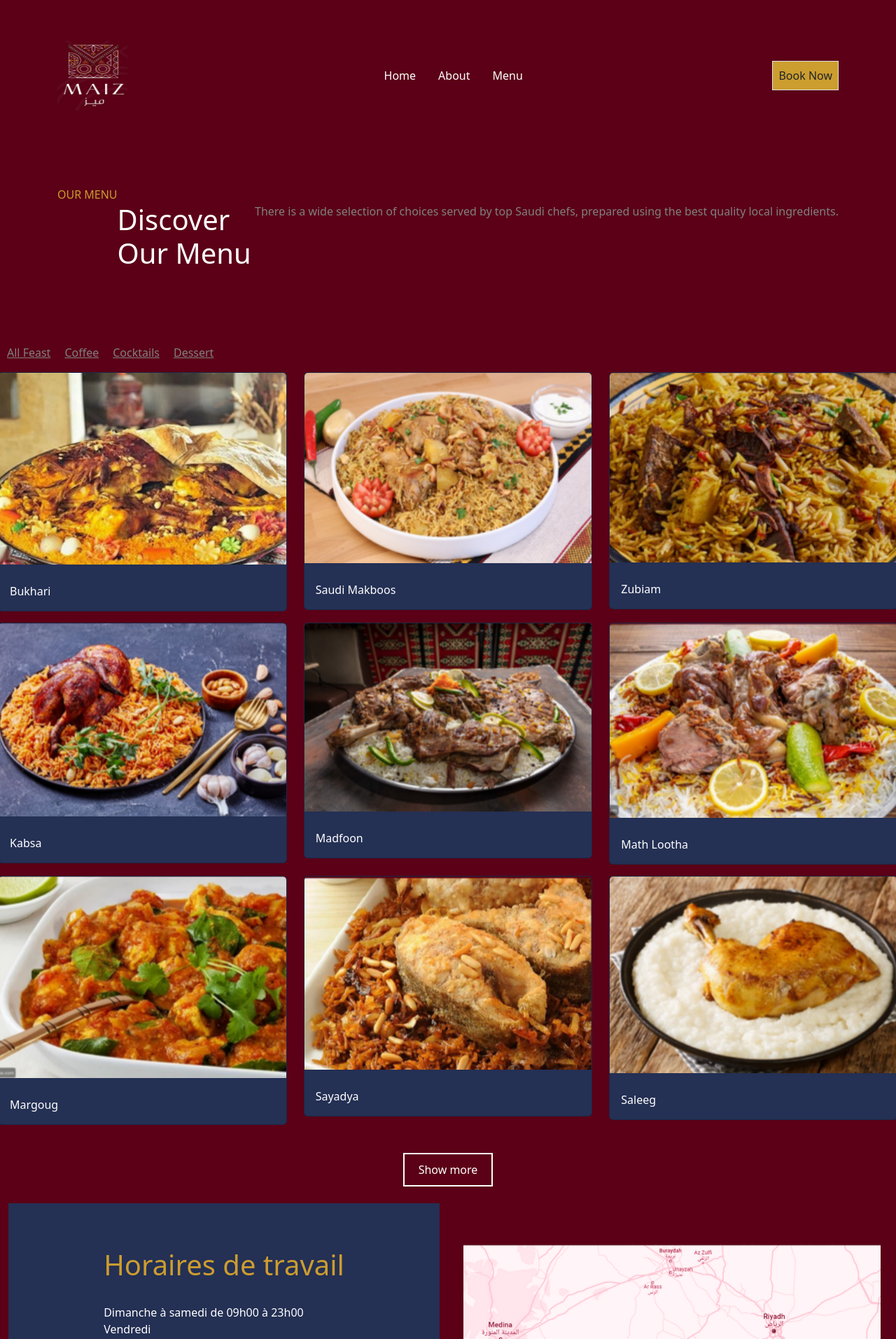
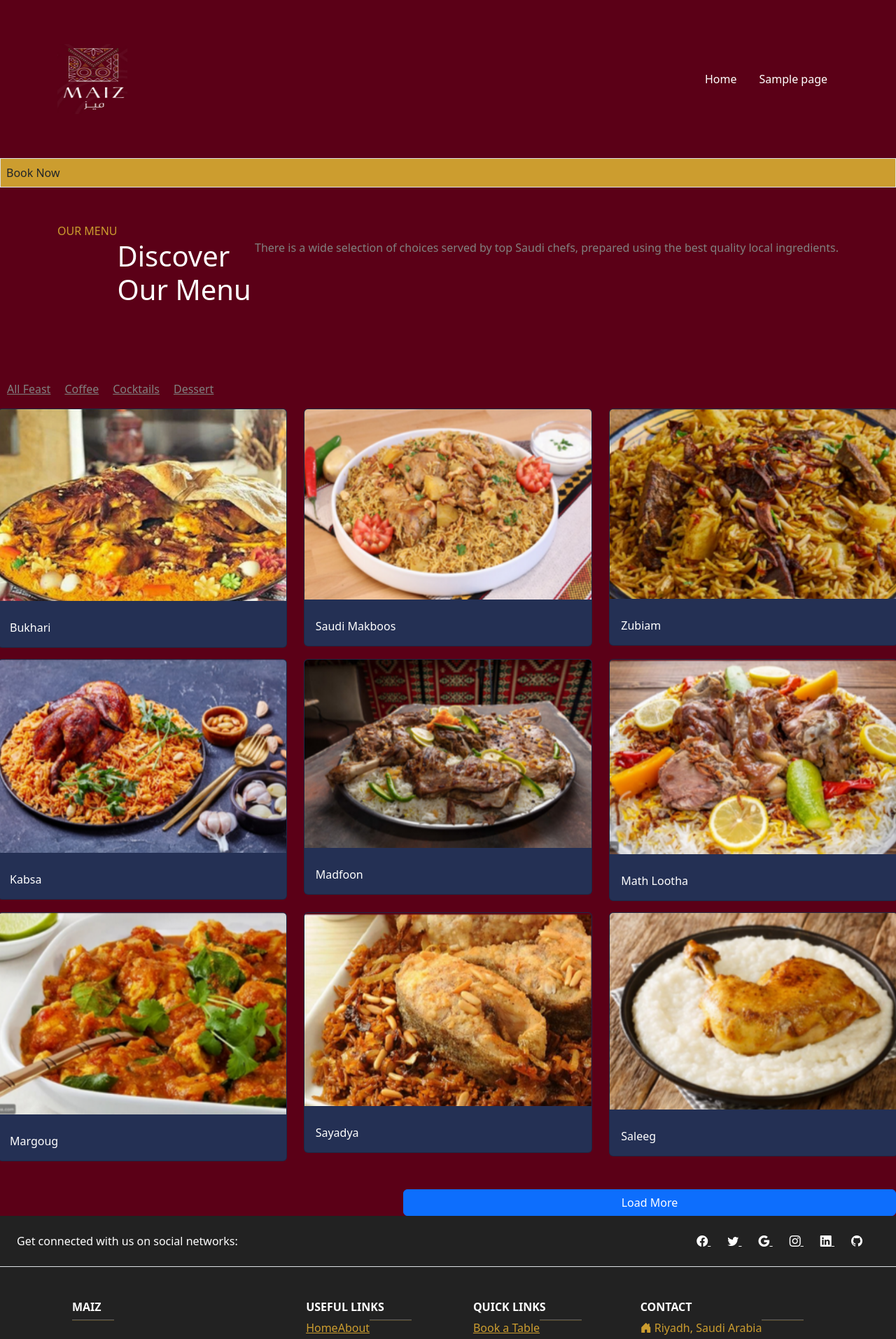
Before and after one commit to mabroukatriki/Restaurant-Wordpress, a WordPress theme: template menu.php in a window 1280 px wide. Shown: the top 1914 px of the page at 70% size. Run offline with PHP 8.4 and a stand-in for WordPress, Linux system fonts and the light colour scheme; the site name, menu and one post (Sample post) are stand-ins, and other content is empty; some libraries are stand-ins or nearby versions.

Commit message:
Theme child

```diff
--- a/footer.php
+++ b/footer.php
@@ -9,15 +9,17 @@
             </div>
         </div>
 
-
         <div class="text-center">
-                <nav class="nav justify-content-center">
-                    <a href="<?php echo get_permalink(get_page_by_path('index')); ?>" class="nav-link" style="color: #5B0017;">Home</a>
-                    <a href="<?php echo get_permalink(get_page_by_path('about')); ?>" class="nav-link" style="color: #5B0017;">About</a>
-                    <a href="<?php echo get_permalink(get_page_by_path('menu')); ?>" class="nav-link" style="color: #5B0017;">Menu</a>
-                </nav>
+            <?php
+            wp_nav_menu( array(
+                'theme_location' => 'footer', // Emplacement du menu
+                'menu_class'     => 'nav justify-content-center', // Classe CSS pour le menu
+                'fallback_cb'    => false, // Désactiver la fonction de rappel par défaut
+                'container'      => false, // Supprimer le conteneur autour du menu
+                'items_wrap'     => '<nav id="%1$s" class="%2$s">%3$s</nav>', // Personnaliser la structure du menu
+            ) );
+            ?>
         </div>
-
 
         <hr class="border-white long-hr">
         <div class="d-flex justify-content-between align-items-center">
@@ -29,14 +31,8 @@
                 <a href="#" class="me-3"><i class="bi bi-linkedin text-gray"></i></a>
             </div>
         </div>
-
-
-            </div>
-            </div>
     </div>
 </footer>
-            <script src="<?php echo get_template_directory_uri();?>/js/bootstrap.bundle.min.js"></script>
-
+<script src="<?php echo get_template_directory_uri(); ?>/js/bootstrap.bundle.min.js"></script>
 </body>
-
 </html>
--- /dev/null
+++ b/functions.php
@@ -0,0 +1,41 @@
+<?php
+// Exit if accessed directly
+if (!defined('ABSPATH')) {
+    exit;
+}
+
+// BEGIN ENQUEUE PARENT ACTION
+// AUTO GENERATED - Do not modify or remove comment markers above or below:
+
+if (!function_exists('chld_thm_cfg_locale_css')) {
+    function chld_thm_cfg_locale_css($uri)
+    {
+        if (empty($uri) && is_rtl() && file_exists(get_template_directory() . '/rtl.css')) {
+            $uri = get_template_directory_uri() . '/rtl.css';
+        }
+        return $uri;
+    }
+}
+add_filter('locale_stylesheet_uri', 'chld_thm_cfg_locale_css');
+
+if (!function_exists('chld_thm_cfg_parent_css')) {
+    function chld_thm_cfg_parent_css()
+    {
+        wp_enqueue_style('chld_thm_cfg_parent', trailingslashit(get_template_directory_uri()) . 'style.css', array('animate', 'owl-carousel'));
+    }
+}
+add_action('wp_enqueue_scripts', 'chld_thm_cfg_parent_css', 10);
+
+// END ENQUEUE PARENT ACTION
+
+// BEGIN ENQUEUE CHILD ACTION
+
+if (!function_exists('chld_thm_cfg_child_css')) {
+    function chld_thm_cfg_child_css()
+    {
+        wp_enqueue_style('chld_thm_cfg_child', get_stylesheet_directory_uri() . 'style.css');
+    }
+}
+add_action('wp_enqueue_scripts', 'chld_thm_cfg_child_css', 20);
+
+// END ENQUEUE CHILD ACTION
--- a/menu.php
+++ b/menu.php
@@ -4,7 +4,7 @@ Template Name: Menu Template
 */
 ?>
 <!DOCTYPE html>
-
+<!DOCTYPE html>
 <html lang="en">
 <head>
     <meta charset="UTF-8">
@@ -19,14 +19,25 @@ Template Name: Menu Template
 <!-- Header -->
 <nav class="navbar navbar-expand-lg navbar-light d-flex justify-content-center">
     <div class="container">
-            <img src="<?php echo get_template_directory_uri(); ?>/image/logo1.png" alt="Logo Maiz" width="100" height="100">
+        <a href="<?php echo esc_url(home_url('/')); ?>" class="navbar-brand">
+            <img src="<?php echo get_stylesheet_directory_uri(); ?>/image/logo1.png" alt="Logo Maiz" width="100" height="100">
+        </a>
         <div class="text-center">
-                <nav class="nav justify-content-center">
-                    <a href="<?php echo get_permalink(get_page_by_path('index')); ?>" class="nav-link" style="color: white;">Home</a>
-                    <a href="<?php echo get_permalink(get_page_by_path('about')); ?>" class="nav-link" style="color: white;">About</a>
-                    <a href="<?php echo get_permalink(get_page_by_path('menu')); ?>" class="nav-link" style="color: white;">Menu</a>
+            <?php
+            wp_nav_menu( array(
+                'theme_location' => 'primary', // Emplacement du menu
+                'menu_class'     => 'nav justify-content-center', // Classe CSS pour le menu
+                'fallback_cb'    => false, // Désactiver la fonction de rappel par défaut
+                'container'      => false, // Supprimer le conteneur autour du menu
+                'echo'           => true, // Afficher le menu
+            ) );
+            ?>
+        </div>
+    </div>
 </nav>
-            </div>
+
+
+
 
             <div class="text-md-right">
                 <div class="p-2 border" style="background-color: #CC9D2F;">
@@ -37,6 +48,8 @@ Template Name: Menu Template
     </nav>
 
     <!-- Menu Section -->
+
+
     <div class="container">
         <p style="color: #CC9D2F; display: inline-block; float: left;">OUR MENU</p><br>
         <h1 style="color: #ffffff; display: inline-block;">Discover<br> Our Menu</h1>
@@ -58,16 +71,17 @@ Template Name: Menu Template
       <div class="row">
         <div class="col-md-4">
           <div class="card mb-3">
-            <img src="<?php echo get_template_directory_uri(); ?>/image/bukhari.png" class="card-img-top" alt="...">
+            <img src="<?php echo get_stylesheet_directory_uri(); ?>/image/bukhari.png" class="card-img-top" alt="...">
             <div class="card-body">
               <p class="card-text">Bukhari</p>
             </div>
           </div>
         </div>
 
+
         <div class="col-md-4">
           <div class="card mb-3">
-            <img src="<?php echo get_template_directory_uri(); ?>/image/SaudiMakboss.png" class="card-img-top" alt="...">
+            <img src="<?php echo get_stylesheet_directory_uri(); ?>/image/SaudiMakboss.png" class="card-img-top" alt="...">
             <div class="card-body">
               <p class="card-text">Saudi Makboos</p>
             </div>
@@ -76,7 +90,7 @@ Template Name: Menu Template
 
         <div class="col-md-4">
           <div class="card mb-3">
-            <img src="<?php echo get_template_directory_uri(); ?>/image/Zubiam.png" class="card-img-top" alt="...">
+            <img src="<?php echo get_stylesheet_directory_uri(); ?>/image/Zubiam.png" class="card-img-top" alt="...">
             <div class="card-body">
               <p class="card-text">Zubiam</p>
             </div>
@@ -87,7 +101,7 @@ Template Name: Menu Template
       <div class="row">
         <div class="col-md-4">
           <div class="card mb-3">
-            <img src="<?php echo get_template_directory_uri(); ?>/image/Kabsa.png" class="card-img-top" alt="...">
+            <img src="<?php echo get_stylesheet_directory_uri(); ?>/image/Kabsa.png" class="card-img-top" alt="...">
             <div class="card-body">
               <p class="card-text">Kabsa</p>
             </div>
@@ -96,7 +110,7 @@ Template Name: Menu Template
 
         <div class="col-md-4">
           <div class="card mb-3">
-            <img src="<?php echo get_template_directory_uri(); ?>/image/Madfoon.png" class="card-img-top" alt="...">
+            <img src="<?php echo get_stylesheet_directory_uri(); ?>/image/Madfoon.png" class="card-img-top" alt="...">
             <div class="card-body">
               <p class="card-text">Madfoon</p>
             </div>
@@ -105,7 +119,7 @@ Template Name: Menu Template
 
         <div class="col-md-4">
           <div class="card mb-3">
-            <img src="<?php echo get_template_directory_uri(); ?>/image/MathLootha.png" class="card-img-top" alt="...">
+            <img src="<?php echo get_stylesheet_directory_uri(); ?>/image/MathLootha.png" class="card-img-top" alt="...">
             <div class="card-body">
               <p class="card-text">Math Lootha</p>
             </div>
@@ -116,7 +130,7 @@ Template Name: Menu Template
       <div class="row">
         <div class="col-md-4">
           <div class="card mb-3">
-            <img src="<?php echo get_template_directory_uri(); ?>/image/Margoug.png" class="card-img-top" alt="...">
+            <img src="<?php echo get_stylesheet_directory_uri(); ?>/image/Margoug.png" class="card-img-top" alt="...">
             <div class="card-body">
               <p class="card-text">Margoug</p>
             </div>
@@ -125,7 +139,7 @@ Template Name: Menu Template
 
         <div class="col-md-4">
           <div class="card mb-3">
-            <img src="<?php echo get_template_directory_uri(); ?>/image/Sayadya.png" class="card-img-top" alt="...">
+            <img src="<?php echo get_stylesheet_directory_uri(); ?>/image/Sayadya.png" class="card-img-top" alt="...">
             <div class="card-body">
               <p class="card-text">Sayadya</p>
             </div>
@@ -134,58 +148,97 @@ Template Name: Menu Template
 
         <div class="col-md-4">
           <div class="card mb-3">
-            <img src="<?php echo get_template_directory_uri(); ?>/image/Saleeg.png" class="card-img-top" alt="...">
+            <img src="<?php echo get_stylesheet_directory_uri(); ?>/image/Saleeg.png" class="card-img-top" alt="...">
             <div class="card-body">
               <p class="card-text">Saleeg</p>
             </div>
           </div>
         </div>
       </div>
-
     </section>
     <br>
-    <button class="btn-transparent">Show more</button>
-    <br>
+    <button class="btn btn-primary" style="margin-left: 45%;">Load More</button>
 
+    <!-- Footer -->
+    <footer class="text-center text-lg-start" style="background-color: #222222; color: white;">
+        <section class="d-flex justify-content-center justify-content-lg-between p-4 border-bottom">
+            <div class="me-5 d-none d-lg-block">
+                <span>Get connected with us on social networks:</span>
+            </div>
+            <div>
+                <a href="#" class="me-4 text-reset">
+                    <i class="bi bi-facebook"></i>
+                </a>
+                <a href="#" class="me-4 text-reset">
+                    <i class="bi bi-twitter"></i>
+                </a>
+                <a href="#" class="me-4 text-reset">
+                    <i class="bi bi-google"></i>
+                </a>
+                <a href="#" class="me-4 text-reset">
+                    <i class="bi bi-instagram"></i>
+                </a>
+                <a href="#" class="me-4 text-reset">
+                    <i class="bi bi-linkedin"></i>
+                </a>
+                <a href="#" class="me-4 text-reset">
+                    <i class="bi bi-github"></i>
+                </a>
+            </div>
+        </section>
 
-   <section class="bg-color-block">
-    <div class="container-fluid">
-        <div class="row">
-            <div class="col-lg-6">
-                <div class="d-flex align-items-center justify-content-center py-5 custom-bg-color h-100">
-                    <div class="border-0 p-3">
-                        <h1 class="text-cc9d2f">Horaires de travail</h1>
-                        <p class="text-white">
-                            <br>
-                            Dimanche à samedi de 09h00 à 23h00<br>
-                            Vendredi<br>
-                            De 14h00 à 01h00<br>
+        <section class="">
+            <div class="container text-center text-md-start mt-5">
+                <div class="row mt-3">
+                    <div class="col-md-3 col-lg-4 col-xl-3 mx-auto mb-4">
+                        <h6 class="text-uppercase fw-bold">Maiz</h6>
+                        <hr class="mb-4 mt-0 d-inline-block mx-auto" style="width: 60px; background-color: #CC9D2F; height: 2px;" />
+                        <p>
+                            A restaurant that offers traditional Saudi Arabian cuisine with a modern twist.
                         </p>
-
-                        <h2 class="text-cc9d2f">Localisation</h2>
-                        <p class="text-white">
-                            Rue 127, Jeddah, Arabie saoudite<br>
-                            546544<br>
-                        </p>
-                        <h3 class="text-cc9d2f">Contactez-nous</h3>
-                        <p class="text-white">+123456789<br>service@maizrestaurant.com</p>
-                    </div>
-                </div>
                     </div>
 
-            <div class="col-lg-6">
-                <div class="image-container d-flex align-items-center justify-content-center py-5 m-10">
-                    <img src="<?php echo get_template_directory_uri(); ?>/image/carteRouge.png" class="image-style">
+                    <div class="col-md-2 col-lg-2 col-xl-2 mx-auto mb-4">
+                        <h6 class="text-uppercase fw-bold">Useful links</h6>
+                        <hr class="mb-4 mt-0 d-inline-block mx-auto" style="width: 60px; background-color: #CC9D2F; height: 2px;" />
+                        <p>
+                            <a href="<?php echo esc_url(home_url('/')); ?>" class="text-reset">Home</a>
+                        </p>
+                        <p>
+                            <a href="<?php echo esc_url(get_permalink(get_page_by_path('about'))); ?>" class="text-reset">About</a>
+                        </p>
+                        <p>
+                            <a href="<?php echo esc_url(get_permalink(get_page_by_path('menu'))); ?>" class="text-reset">Menu</a>
+                        </p>
                     </div>
+
+                    <div class="col-md-3 col-lg-2 col-xl-2 mx-auto mb-4">
+                        <h6 class="text-uppercase fw-bold">Quick links</h6>
+                        <hr class="mb-4 mt-0 d-inline-block mx-auto" style="width: 60px; background-color: #CC9D2F; height: 2px;" />
+                        <p>
+                            <a href="#" class="text-reset">Book a Table</a>
+                        </p>
+                        <p>
+                            <a href="#" class="text-reset">Contact</a>
+                        </p>
+                    </div>
+
+                    <div class="col-md-4 col-lg-3 col-xl-3 mx-auto mb-md-0 mb-4">
+                        <h6 class="text-uppercase fw-bold">Contact</h6>
+                        <hr class="mb-4 mt-0 d-inline-block mx-auto" style="width: 60px; background-color: #CC9D2F; height: 2px;" />
+                        <p><i class="bi bi-house-door-fill"></i> Riyadh, Saudi Arabia</p>
+                        <p><i class="bi bi-envelope-fill"></i> info@maiz.com</p>
+                        <p><i class="bi bi-phone-fill"></i> +966 123456789</p>
                     </div>
                 </div>
             </div>
         </section>
 
-    <!-- Footer -->
-    <?php get_footer(); ?>
+        <div class="text-center p-4" style="background-color: rgba(0, 0, 0, 0.05);">
+            &copy; 2023 Maiz. All rights reserved.
+        </div>
+    </footer>
 
-
-    <script src="<?php echo get_template_directory_uri(); ?>/js/bootstrap.min.js"></script>
+    <script src="<?php get_stylesheet_directory_uri() ; ?>/js/bootstrap.bundle.min.js"></script>
 </body>
 </html>
```
Also changed, not shown: 404.php (deleted, +0 -30 lines), about.php (+39 -66 lines), archive.php (deleted, +0 -38 lines), function.php (deleted, +0 -54 lines), header.php (+15 -15 lines), index.php (+22 -27 lines), page.php (deleted, +0 -25 lines), search.php (deleted, +0 -65 lines), single.php (deleted, +0 -58 lines), style.css (+9 -13 lines), screenshot.png. Lines whose indentation alone changed are shown as unchanged.
